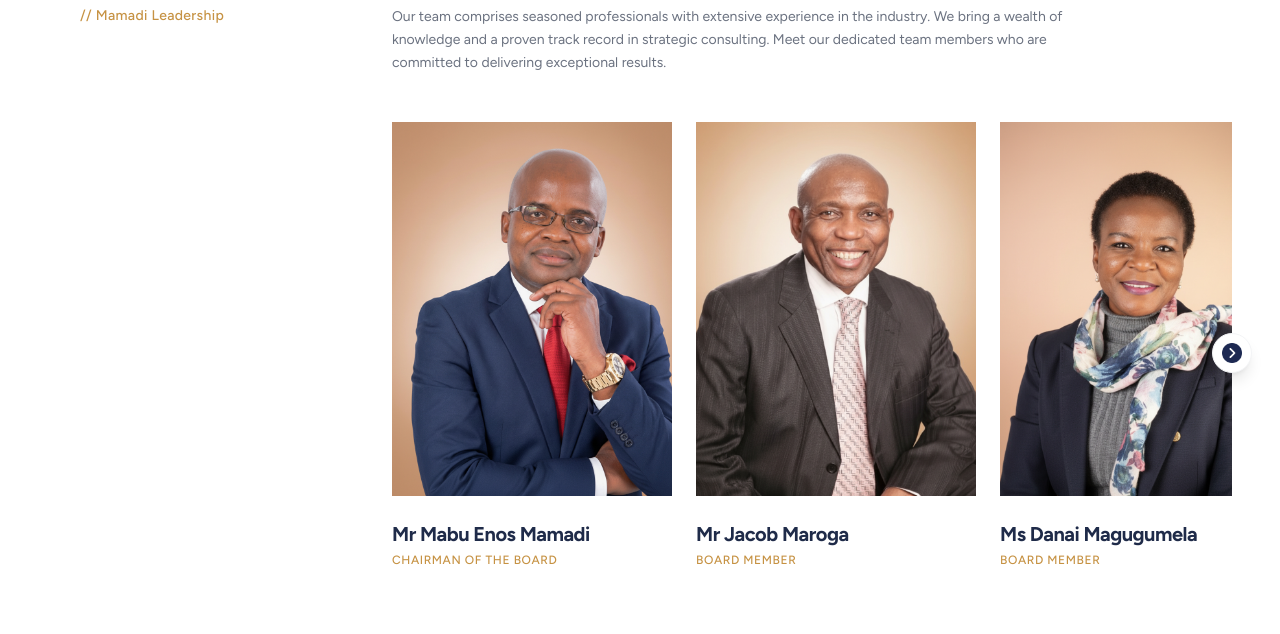
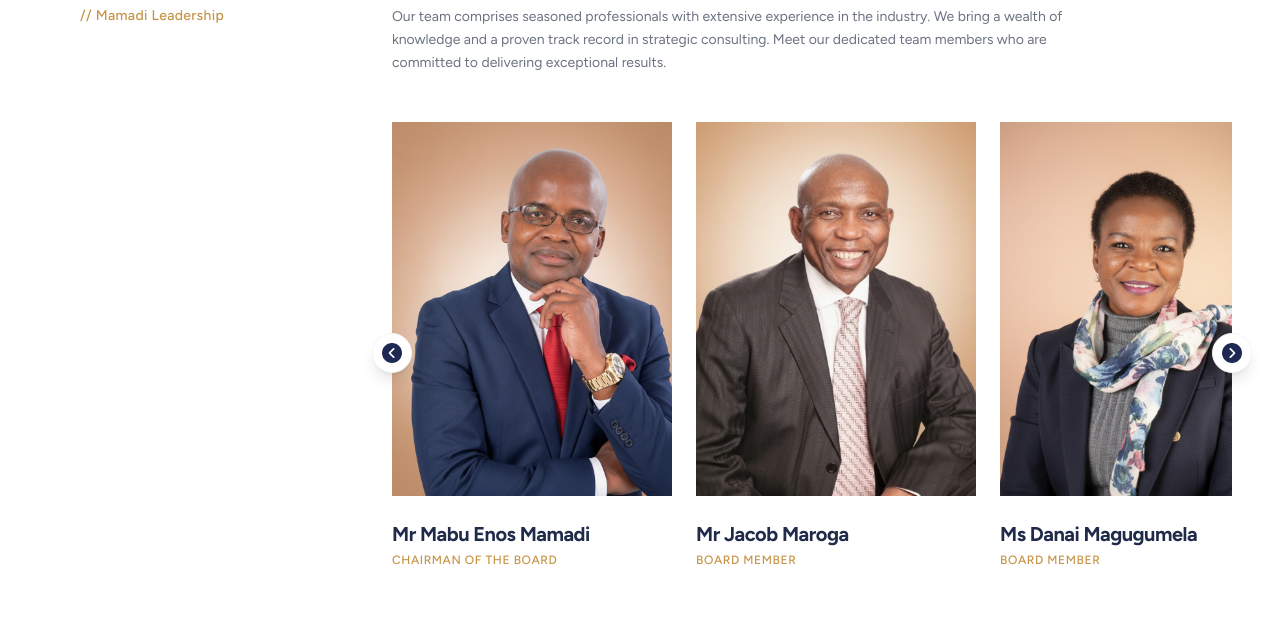
Before and after one commit to KeamoMichael/mamadi---company, a React (Vite) app: page / in a window 1280 px wide. Shown: the part 2000-2634 px from the top of the page. Built offline with nearby package versions, Linux system fonts and the light colour scheme.

Commit message:
Fix: Add left scroll button and correctly flip arrow icon

```diff
--- a/components/KeyPeople.tsx
+++ b/components/KeyPeople.tsx
@@ -38,6 +38,12 @@ const leadership: TeamMember[] = [
 export const KeyPeople: React.FC = () => {
   const scrollRef = useRef<HTMLDivElement>(null);
 
+  const scrollLeft = () => {
+    if (scrollRef.current) {
+      scrollRef.current.scrollBy({ left: -300, behavior: 'smooth' });
+    }
+  };
+
   const scrollRight = () => {
     if (scrollRef.current) {
       scrollRef.current.scrollBy({ left: 300, behavior: 'smooth' });
@@ -57,9 +63,22 @@ export const KeyPeople: React.FC = () => {
 
         {/* Team Horizontal Scroll Container */}
         <div className="relative">
+          {/* Left Arrow Button */}
+          <button
+            onClick={scrollLeft}
+            className="absolute left-0 top-1/2 -translate-y-1/2 -translate-x-1/2 z-10 w-10 h-10 flex items-center justify-center rounded-full bg-white shadow-lg border border-gray-100 transition-all hover:scale-110 active:scale-95"
+          >
+            <img
+              src="/assets/next (3).png"
+              alt="Back"
+              className="w-5 h-5 object-contain rotate-180"
+              style={{ filter: "invert(12%) sepia(35%) saturate(2466%) hue-rotate(205deg) brightness(95%) contrast(92%)" }}
+            />
+          </button>
+
           <div
             ref={scrollRef}
-            className="flex gap-6 overflow-x-auto scrollbar-hide pb-4 snap-x"
+            className="flex gap-6 overflow-x-auto scrollbar-hide pb-4 snap-x px-4"
             style={{ scrollbarWidth: 'none', msOverflowStyle: 'none' }}
           >
             {leadership.map((person, index) => (
```
